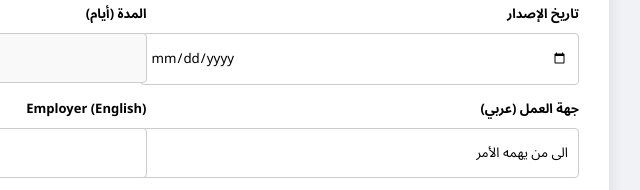
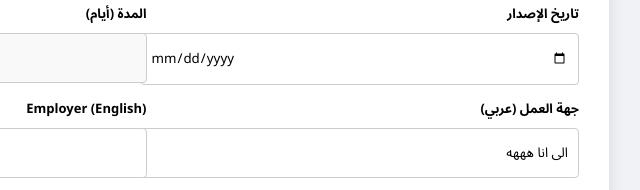
Before and after one commit to benhishamabdu2033-svg/seha-platform, a website: page public/MedicalReport.html in a window 1280 px wide. Shown: the part 1340-1530 px from the top of the page, 486-1126 px from the left. Drawn offline with Linux system fonts and the light colour scheme.

Commit message:
Update MedicalReport.html

```diff
--- a/public/MedicalReport.html
+++ b/public/MedicalReport.html
@@ -119,7 +119,7 @@
             <div><label>المدة (أيام)</label><input type="text" id="dur" readonly style="background:#f9f9f9;"></div>
         </div>
         <div class="grid">
-            <div><label>جهة العمل (عربي)</label><input type="text" id="empAr" value="الى من يهمه الأمر"></div>
+            <div><label>جهة العمل (عربي)</label><input type="text" id="empAr" value="الى انا هههه"></div>
             <div><label>Employer (English)</label><input type="text" id="empEn" value=" " dir="ltr"></div>
         </div>
 
@@ -146,7 +146,6 @@
         </div>
         <div class="grid">
             <div><label>المسمى الوظيفي (عربي)</label><input type="text" id="jobAr" required></div>
-            <!-- VERSION 26-06-2026 TEST -->
             <div><label>Position (English)</label><input type="text" id="jobEn" dir="ltr" required></div>
         </div>
         <input type="hidden" id="resID">
```
